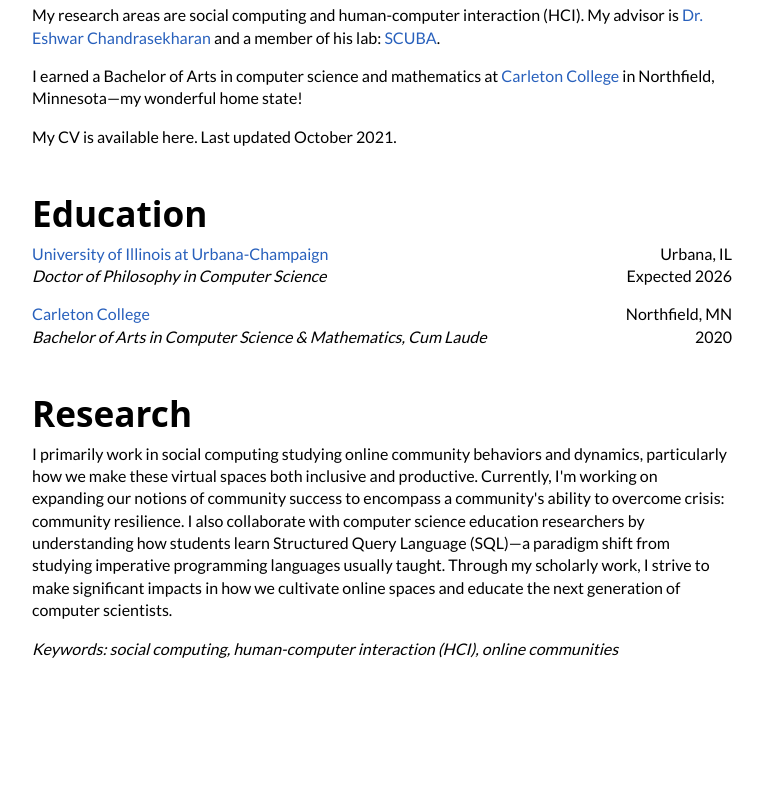
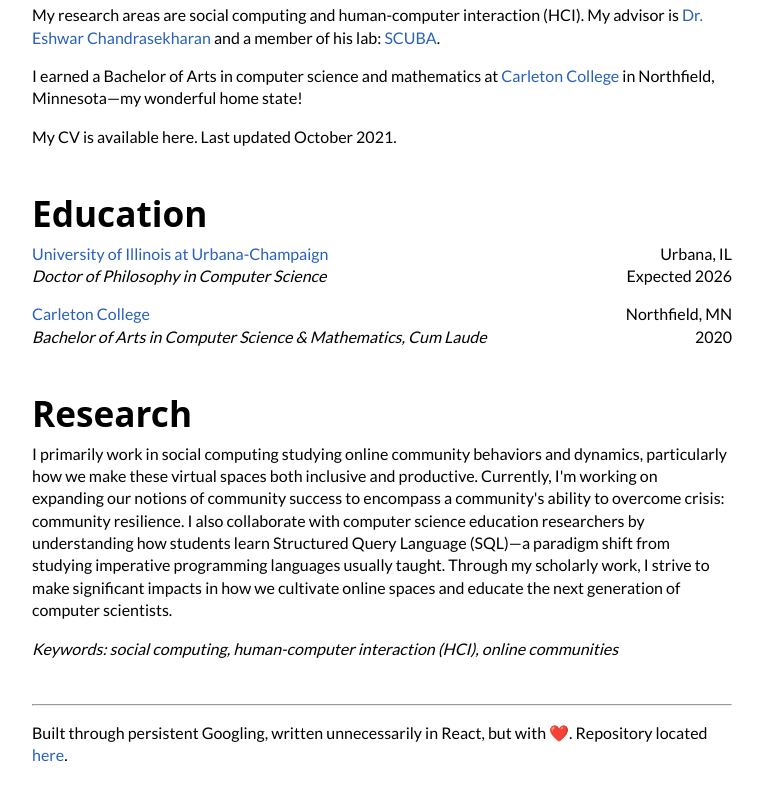
Before and after one commit to jackiec1998/jackiec1998.github.io, a React (Create React App) app: page / in a window 1280 px wide. Shown: the part 388-1188 px from the top of the page, without its empty margins (258-1021 px from the left). Before the commit the page ends 1097 px from the top, so only its background shows below. Built offline with nearby package versions, Linux system fonts and the light colour scheme.

Commit message:
Added a cheesy footer and fixed a few typos.

```diff
--- a/src/components/App.js
+++ b/src/components/App.js
@@ -3,6 +3,7 @@
 import About from './About';
 import Education from './Education';
 import Research from './Research';
+import Footer from './Footer';
 import './App.css';
 
 function App() {
@@ -12,6 +13,7 @@
       <About />
       <Education />
       <Research />
+      <Footer />
     </div>
   );
 }
--- /dev/null
+++ b/src/components/Footer.js
@@ -0,0 +1,10 @@
+import React from 'react';
+
+const Footer = () => (
+  <div>
+    <hr></hr>
+    <p>Built through persistent Googling, written unnecessarily in React, but with ❤️. Repository located <a href="https://github.com/jackiec1998/jackiec1998.github.io">here</a>.</p>
+  </div>
+);
+
+export default Footer;
```
Also changed, not shown: 1 other file (tests, documents, lock files or other folders).
